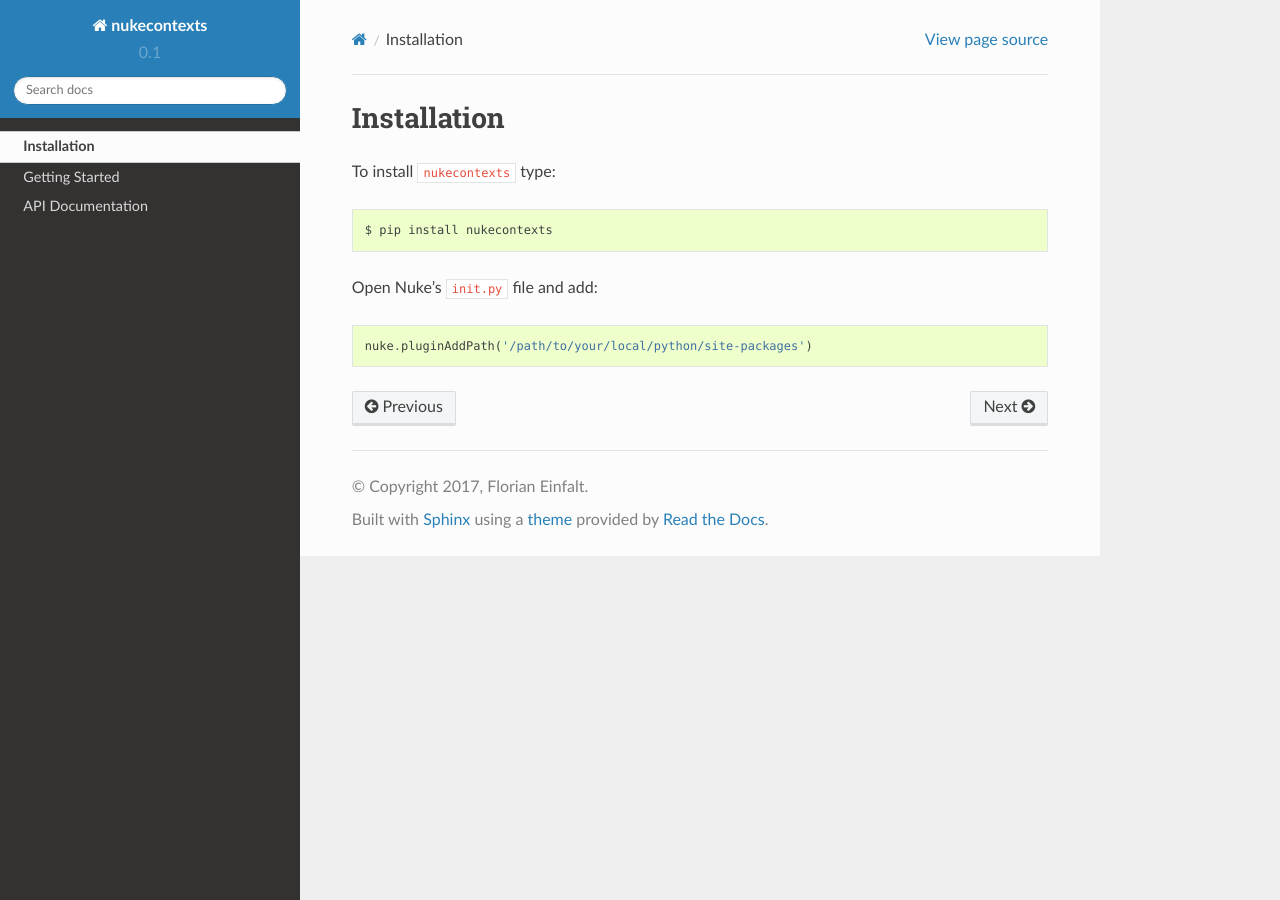
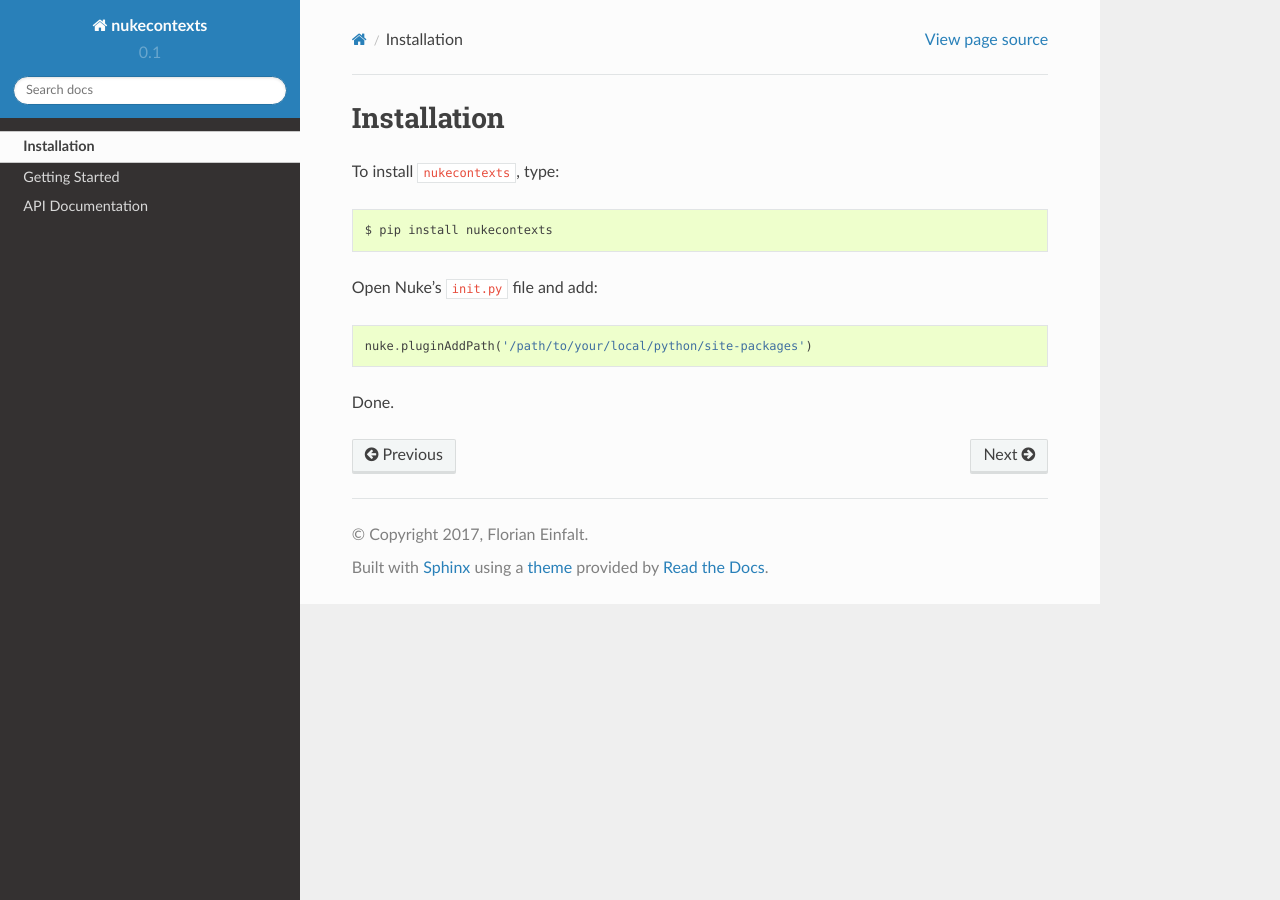
Before and after one commit to florianeinfalt/nukecontexts, a Sphinx documentation site: the page built from docs/source/installation.rst, in a window 1280 px wide. Built offline with Sphinx 7.4.7 and the Read the Docs theme 2.0.0, drawn with Linux system fonts in a browser that asks for light colours.

```diff
--- a/docs/source/installation.rst
+++ b/docs/source/installation.rst
@@ -1,7 +1,7 @@
 Installation
 ------------
 
-To install ``nukecontexts`` type:
+To install ``nukecontexts``, type:
 
 .. code-block:: bash
 
@@ -11,3 +11,5 @@ To install ``nukecontexts`` type:
 Open Nuke's ``init.py`` file and add: ::
 
     nuke.pluginAddPath('/path/to/your/local/python/site-packages')
+
+Done.
```
Also changed, not shown: README.rst (+7 -0 lines).
